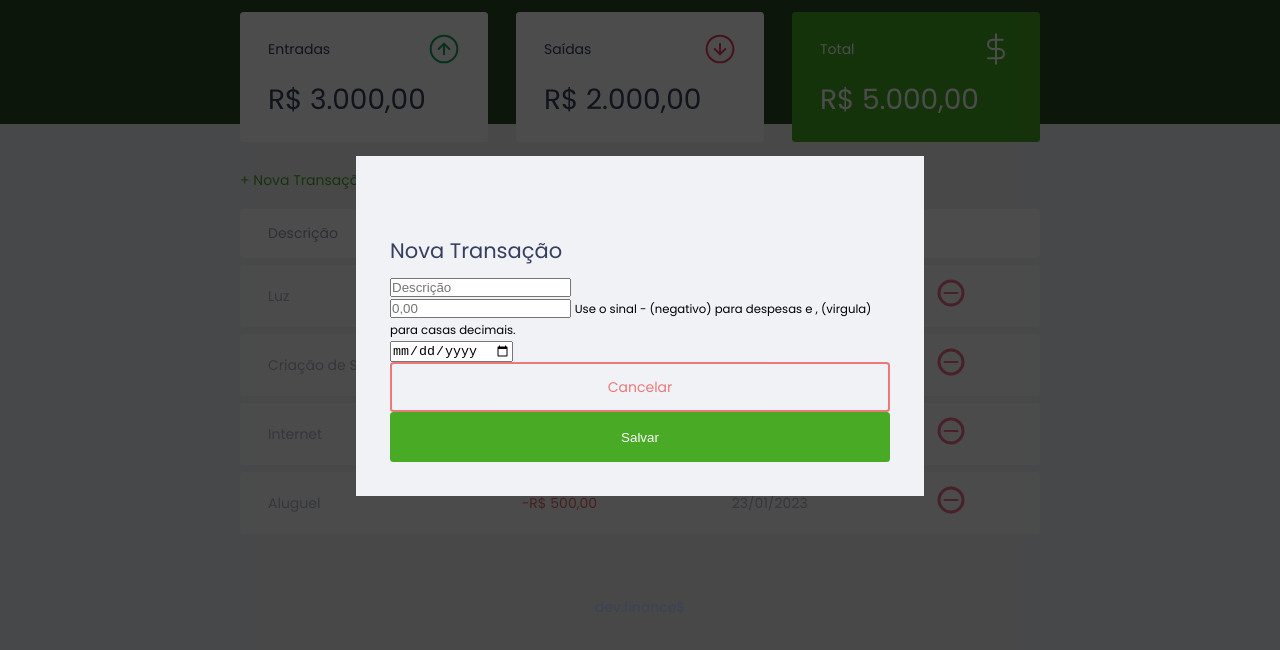
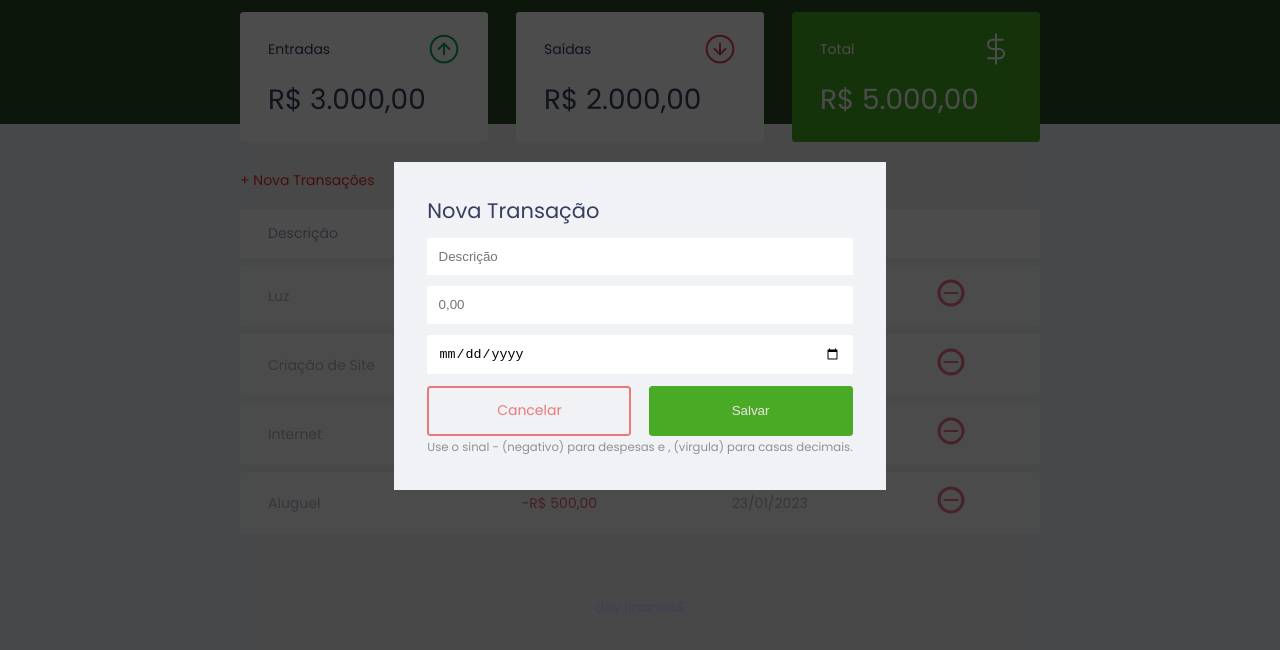
Before and after one commit to odiegosilva1/dev-finances, a plain HTML site: page index.html in a window 1280 px wide. Shown: the part 74-724 px from the top of the page. Drawn offline with Linux system fonts and the light colour scheme.

Commit message:
update css

```diff
--- a/css/style.css
+++ b/css/style.css
@@ -4,6 +4,7 @@
     --green: #49AA26;
     --light-green: #3dd705;
     --red: #e92929;
+    --ligth-grey: #f0f2f5;
 
 }
 
@@ -18,7 +19,7 @@ html {
 }
 
 body {
-    background: #f0f2f5;
+    background: var(--ligth-grey);
     font-family:'Poppins', sans-serif
 }
 
@@ -49,9 +50,16 @@ h2 {
 }
 
 /* Links & Buttons ===================== */
+
+.input-group.actions .button,
+.input-group.actions button {
+    width: 48%;
+}
+
 a {
-    color: var(--green);
+    color: var(--red);
     text-decoration: none;
+    cursor: pointer;
 }
 
 a:hover {
@@ -64,7 +72,7 @@ button {
 
     border: none;
 
-    color: white;
+    color: rgb(238, 229, 229);
     background: var(--green);
 
     padding: 0;
@@ -95,10 +103,16 @@ button:hover {
     justify-content: center;
 
     opacity: 0.6;
+
+
 }
 
 .button.cancel:hover {
+    cursor: pointer;
+
     opacity: 1;
+
+
 }
 
 /* Header ===================== */
@@ -242,6 +256,7 @@ td.expense {
     background: #F0F2f5;
     padding: 2.4rem;
 
+
 }
 
 /* Form ===================== */
@@ -250,6 +265,36 @@ td.expense {
     max-width: 500px;
 
 }
+
+#form h2 {
+    margin-top: 0;
+}
+
+input {
+    border: none;
+    border-radius: 0.2rem;
+
+    padding: .8rem;
+
+    width: 100%;
+
+}
+
+.input-group {
+    margin-top: 0.8rem;
+}
+
+.input-group small {
+    opacity: 0.4;
+
+}
+
+.input-group.actions {
+    display: flex;
+    justify-content: space-between;
+    align-items: center;
+}
+
 
 
 /* Footer ===================== */
@@ -260,6 +305,7 @@ footer {
 
     opacity: 0.6;
 }
+
 
 
 /* Responsive ===================== */
--- a/index.html
+++ b/index.html
@@ -52,7 +52,9 @@
     <section id="transaction">
         <h2 class="sr-only" >Transações</h2>
 
-        <a href="#" class="button new">+ Nova Transações</a>
+        <a href="#"
+        onclick="Modal.open()"
+        class="button new">+ Nova Transações</a>
 
         <table id="data-table">
          <thead>
@@ -61,7 +63,6 @@
                 <th>Valor</th>
                 <th>Data</th>
                 <th></th>
-
              </tr>
          </thead>
          <tbody>
@@ -127,9 +128,6 @@
                 name="amount"
                 placeholder="0,00"
             />
-            <small class="help">Use o sinal - (negativo) para despesas e , (virgula) para casas decimais.</small>
-            </div>
-
             <div class="input-group">
                 <label class="sr-only" for="date">Descrição</label>
                 <input
@@ -141,21 +139,21 @@
             </div>
 
             <div class="input-group actions">
-                <a class="button cancel" href="#">Cancelar</a>
+                <a
+                onclick="Modal.close()"
+                href="#"
+                 class="button cancel">Cancelar</a>
                 <button>Salvar</button>
             </div>
 
+            <small class="help">Use o sinal - (negativo) para despesas e , (virgula) para casas decimais.</small>
+            </div>
 
         </form>
        </div>
     </div>
  </div>
-
-
-
-
-
-    <script src="js/script.js"></script>
-    <footer><p>dev.finance$</p></footer>
-</body>
+      <footer><p>dev.finance$</p></footer>
+    <script src="./js/script.js"></script>
+ </body>
 </html>
--- a/js/script.js
+++ b/js/script.js
@@ -0,0 +1,19 @@
+const Modal = {
+    open(){
+        // Abrir modal
+        // Adicionar a class active ao modal
+        document
+            .querySelector('.modal-overlay')
+            .classList
+            .add('active')
+
+    },
+    close(){
+        // fechar o modal
+        // remover a class active do modal
+        document
+            .querySelector('.modal-overlay')
+            .classList
+            .remove('active')
+    }
+}
```
